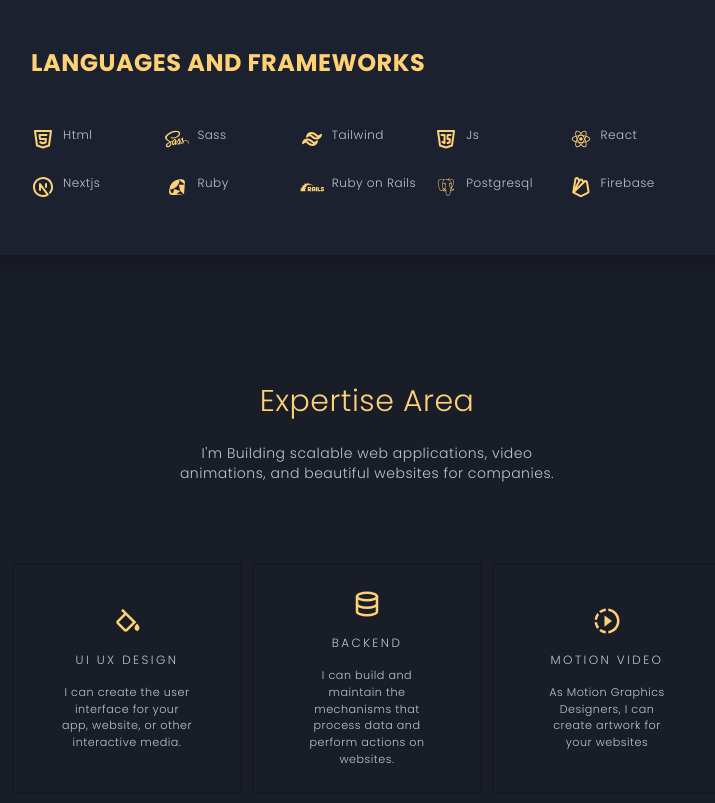
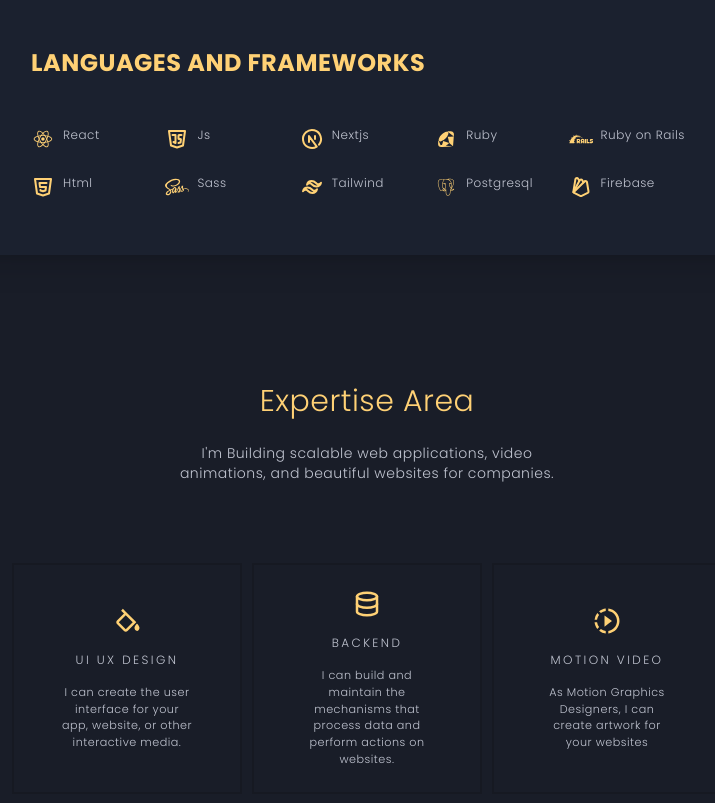
Before and after one commit to joel-kalema/me_with-nextjs, a Next.js app: page / in a window 1280 px wide. Shown: the part 1520-2323 px from the top of the page, without its empty margins (273-988 px from the left). Built offline with nearby package versions, Linux system fonts and the light colour scheme.

Commit message:
Added icons

```diff
--- a/components/data/icones.js
+++ b/components/data/icones.js
@@ -6,24 +6,12 @@ import { SiRubyonrails } from 'react-icons/si';
 
 export const langages = [
     {
-        langages: 'Html',
-        icons: <TbBrandHtml5 />
-    },
-    {
-        langages: 'Sass',
-        icons: <IoLogoSass />
-    },
-    {
-        langages: 'Tailwind',
-        icons: <TbBrandTailwind />
+        langages: 'React',
+        icons: <DiReact />
     },
     {
         langages: 'Js',
         icons: <TbBrandJavascript />
-    },
-    {
-        langages: 'React',
-        icons: <DiReact />
     },
     {
         langages: 'Nextjs',
@@ -38,6 +26,18 @@ export const langages = [
         icons: <SiRubyonrails />
     },
     {
+        langages: 'Html',
+        icons: <TbBrandHtml5 />
+    },
+    {
+        langages: 'Sass',
+        icons: <IoLogoSass />
+    },
+    {
+        langages: 'Tailwind',
+        icons: <TbBrandTailwind />
+    },
+    {
         langages: 'Postgresql',
         icons: <DiPostgresql />
     },
```
